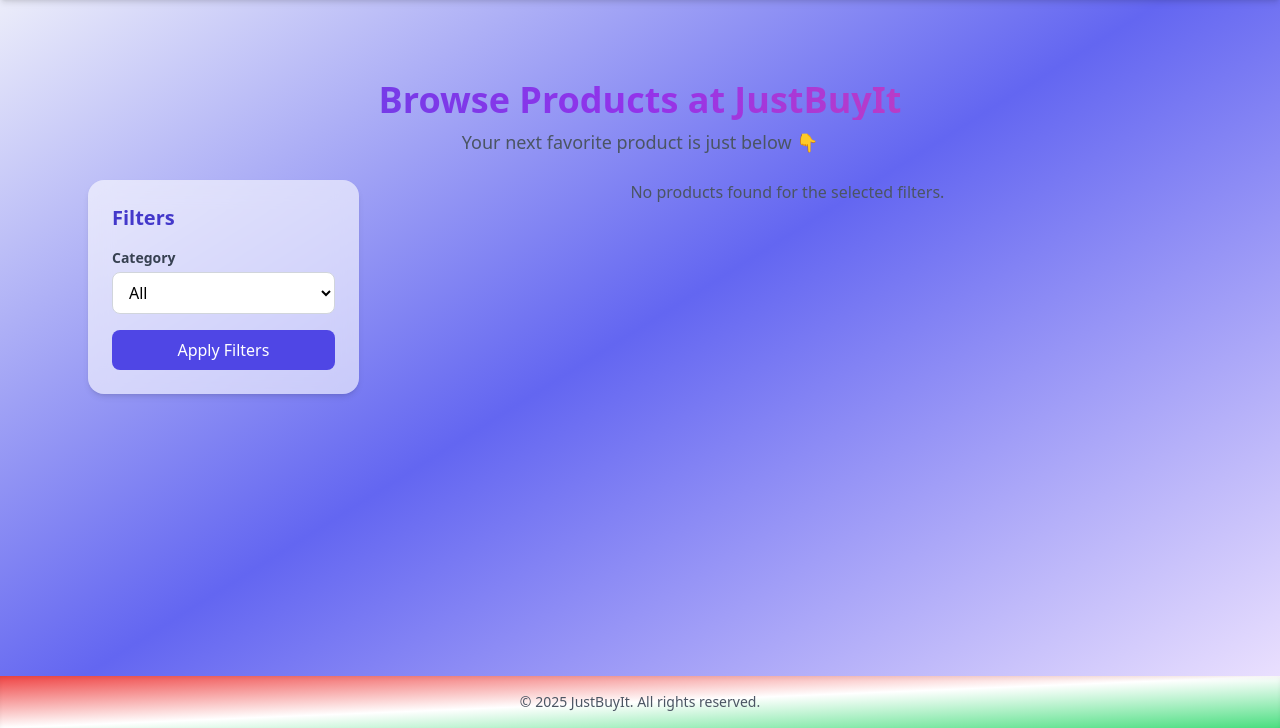
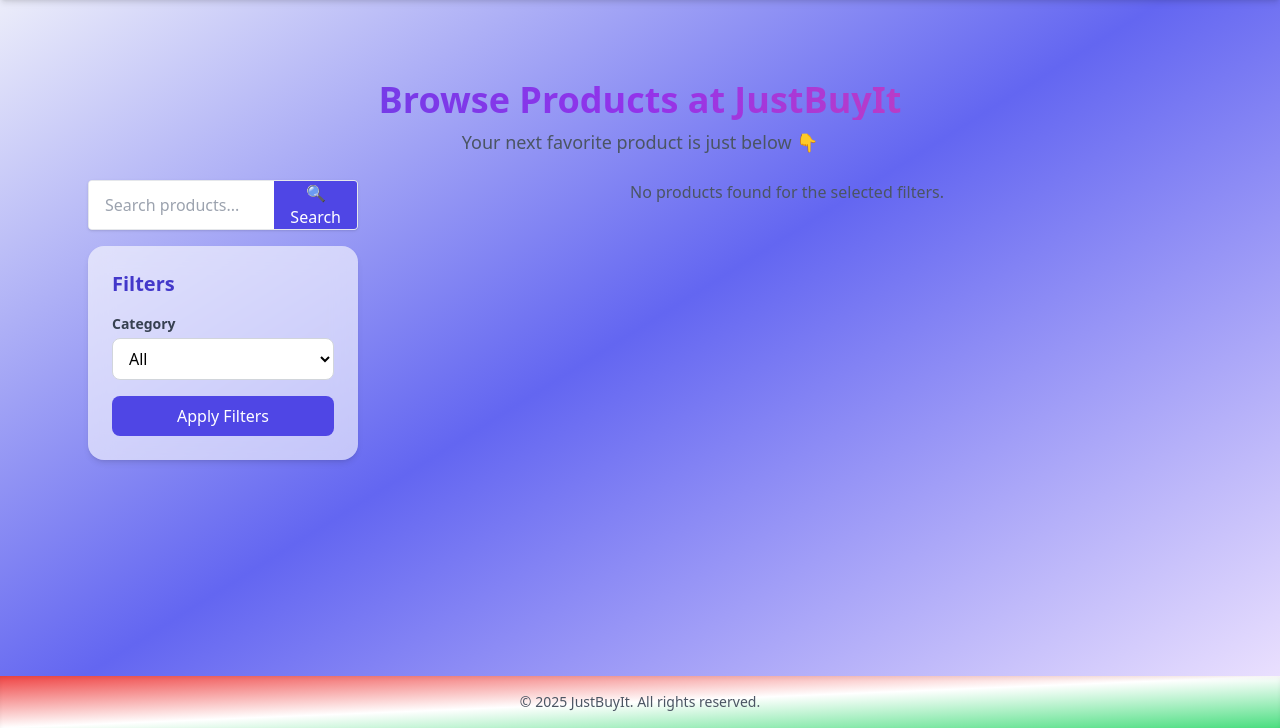
Before and after one commit to Animesh6027/JustBuyIt, a Django app: page /products/ in a window 1280 px wide. Shown: the part 72-800 px from the top of the page. Run offline with Django 5.2, Linux system fonts and the light colour scheme; data that the repository does not hold is empty; some libraries are stand-ins or nearby versions.

Commit message:
JustBuyIt

```diff
--- a/ecommerce_site/settings.py
+++ b/ecommerce_site/settings.py
@@ -40,10 +40,8 @@ INSTALLED_APPS = [
     'django.contrib.staticfiles',
     'store',
     'accounts',
-    # 'tailwind',
-    # 'theme',
 ]
-TAILWIND_APP_NAME = 'theme'
+
 MIDDLEWARE = [
     'django.middleware.security.SecurityMiddleware',
     'django.contrib.sessions.middleware.SessionMiddleware',
--- a/store/templates/store/product_list.html
+++ b/store/templates/store/product_list.html
@@ -15,8 +15,24 @@
 
 <div class="flex flex-col lg:flex-row gap-6 px-4 md:px-16">
 
-    <!-- Sidebar Filters -->
-    <aside class="lg:w-1/4 bg-white/60 backdrop-blur-md rounded-2xl p-6 shadow-md">
+  <!-- 🔍 Search Bar + Filter Column -->
+  <div class="lg:w-1/4 flex flex-col gap-4">
+
+    <!-- 🔍 Search Bar -->
+    <form method="get" action="{% url 'product_list' %}" class="w-full">
+      <div class="flex rounded overflow-hidden shadow border bg-white">
+        <input type="text" name="q" placeholder="Search products..."
+               value="{{ search_query }}"
+               class="w-full px-4 py-2 focus:outline-none"
+        >
+        <button type="submit" class="bg-indigo-600 text-white px-4 hover:bg-indigo-700 transition">
+          🔍 Search
+        </button>
+      </div>
+    </form>
+
+    <!-- 🧭 Sidebar Filters -->
+    <aside class="bg-white/60 backdrop-blur-md rounded-2xl p-6 shadow-md">
       <h2 class="text-xl font-semibold mb-4 text-indigo-700">Filters</h2>
 
       <form method="get" class="space-y-4">
@@ -25,8 +41,7 @@
           <select name="category" class="w-full px-3 py-2 rounded-lg bg-white border border-gray-300">
             <option value="">All</option>
             {% for cat in categories %}
-                        <option value="{{ cat.id }}"
-                                {% if cat.id|stringformat:"s" == selected_category %}selected{% endif %}>
+              <option value="{{ cat.id }}" {% if cat.id|stringformat:"s" == selected_category %}selected{% endif %}>
                 {{ cat.name }}
               </option>
             {% endfor %}
@@ -39,8 +54,7 @@
           <select name="subcategory" class="w-full px-3 py-2 rounded-lg bg-white border border-gray-300">
             <option value="">All</option>
             {% for sub in categories|get_subcategories:selected_category %}
-                            <option value="{{ sub.id }}"
-                                    {% if sub.id|stringformat:"s" == selected_subcategory %}selected{% endif %}>
+              <option value="{{ sub.id }}" {% if sub.id|stringformat:"s" == selected_subcategory %}selected{% endif %}>
                 {{ sub.name }}
               </option>
             {% endfor %}
@@ -49,11 +63,11 @@
         {% endif %}
 
         <button type="submit"
-                    class="w-full bg-indigo-600 text-white py-2 rounded-lg hover:bg-indigo-700 transition">Apply
-                Filters
-            </button>
+                class="w-full bg-indigo-600 text-white py-2 rounded-lg hover:bg-indigo-700 transition">Apply Filters</button>
       </form>
     </aside>
+  </div>
+
 
     <!-- Products Grid -->
     <section class="lg:w-3/4 grid grid-cols-1 sm:grid-cols-2 lg:grid-cols-3 gap-6">
--- a/store/views.py
+++ b/store/views.py
@@ -32,11 +32,10 @@ def add_product(request):
 def home(request):
     return render(request, 'store/home.html')
 
-
 def product_list(request):
     category_id = request.GET.get('category')
     subcategory_id = request.GET.get('subcategory')
-    search_query = request.GET.get('q', '')
+    search_query = request.GET.get('q', '')  # 👈 Get search query
 
     products = Product.objects.all().order_by('-created_at')
     categories = Category.objects.all()
@@ -57,7 +56,7 @@ def product_list(request):
         'categories': categories,
         'selected_category': category_id,
         'selected_subcategory': subcategory_id,
-        'search_query': search_query,
+        'search_query': search_query,  # 👈 pass back to template
     })
 
 
```
Also changed, not shown: media/product_images/atomic-habits.jpg (deleted). Lines whose indentation alone changed are shown as unchanged.
